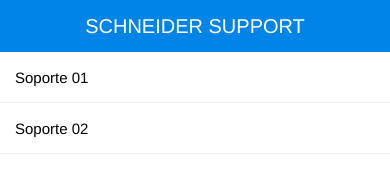
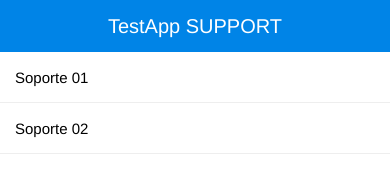
Before and after one commit to javisv/pruebaApp, a plain HTML site: page www/index.html in a window 390 px wide. Drawn offline with Linux system fonts and the light colour scheme; some packages are replaced by stand-ins of ours.

Commit message:
Update index.html

```diff
--- a/www/index.html
+++ b/www/index.html
@@ -7,7 +7,7 @@
         <meta name="viewport" content="user-scalable=no, initial-scale=1, maximum-scale=1, minimum-scale=1, width=device-width, height=device-height" />
 
         <link rel="stylesheet" type="text/css"  href="css/phonon/phonon.css" />
-        <title>SCHNEIDER support</title>
+        <title>TestApp support</title>
     </head>
     <body>
 
@@ -25,7 +25,7 @@
 
             <header class="header-bar">
                 <div class="center">
-                    <h1 class="title">SCHNEIDER SUPPORT</h1>
+                    <h1 class="title">TestApp SUPPORT</h1>
                 </div>
             </header>
             <div class="content">
```
